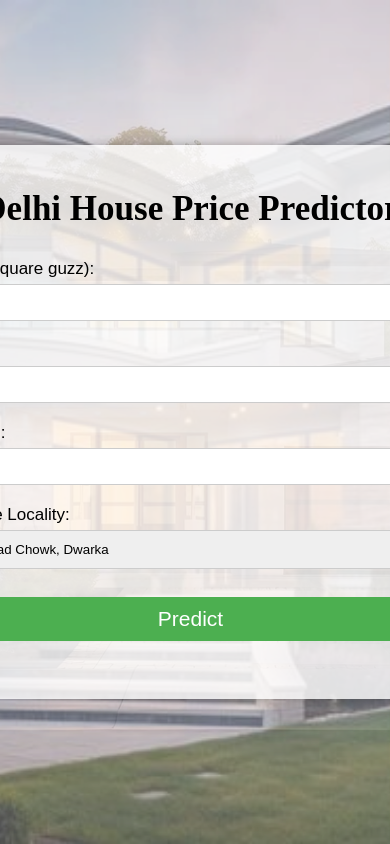
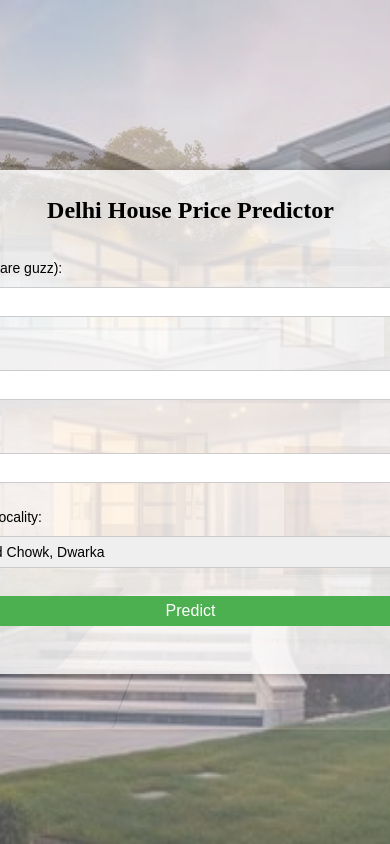
Before and after one commit to Harshil-1234/Delhi_HousePrice_Predictor, a Flask app: page /prediction in a window 390 px wide; the page is wider, and only the part inside the window is pictured. Run offline with Flask 2, Linux system fonts and the light colour scheme; parts of the project's set-up code (start-up, migrations or seed data) failed here and were passed over; some web fonts are replaced.

Commit message:
Made both styles responsive

```diff
--- a/static/styling/predictionstyles.css
+++ b/static/styling/predictionstyles.css
@@ -141,3 +141,48 @@ body {
     font-size: 28px;
     color: rgb(65, 65, 65);
 }
+
+/* Media Queries for Responsiveness */
+@media (max-width: 768px) {
+    .form-container {
+        padding: 15px;
+    }
+
+    .form-container h1 {
+        font-size: 28px;
+    }
+
+    .form-container label,
+    .form-container input,
+    .form-container select,
+    .form-container button {
+        font-size: 16px;
+        padding: 8px;
+    }
+
+    .form-container button {
+        font-size: 18px;
+    }
+}
+
+@media (max-width: 480px) {
+    .form-container {
+        padding: 10px;
+    }
+
+    .form-container h1 {
+        font-size: 24px;
+    }
+
+    .form-container label,
+    .form-container input,
+    .form-container select,
+    .form-container button {
+        font-size: 14px;
+        padding: 6px;
+    }
+
+    .form-container button {
+        font-size: 16px;
+    }
+}
```
Also changed, not shown: static/styling/styles.css (+12 -6 lines).
